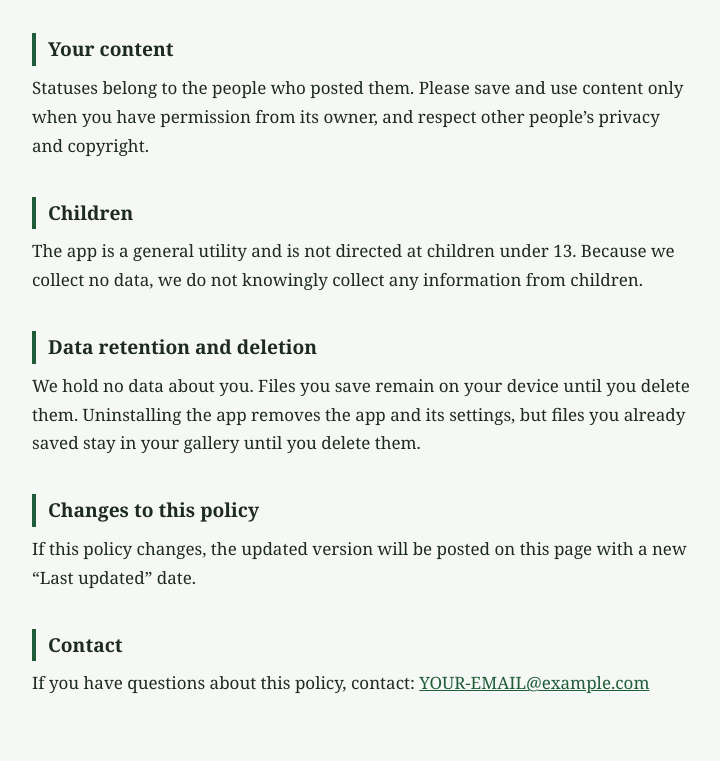
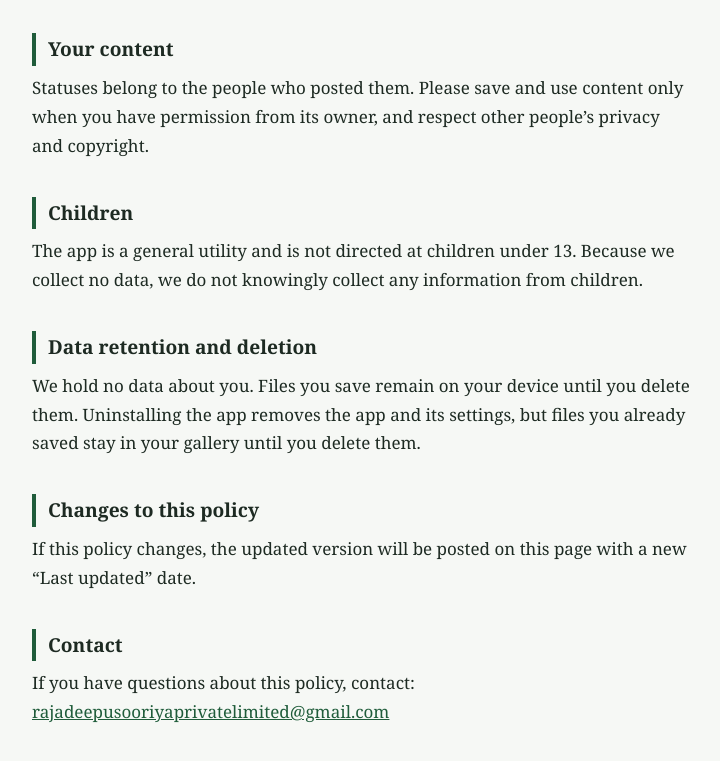
Before and after one commit to Marketer-raja/Statuspocket-privacy, a plain HTML site: page index.html in a window 1280 px wide. Shown: the part 1227-1988 px from the top of the page, without its empty margins (278-998 px from the left). Drawn offline with Linux system fonts and the light colour scheme.

Commit message:
Update index.html

```diff
--- a/index.html
+++ b/index.html
@@ -102,7 +102,7 @@
   <p>If this policy changes, the updated version will be posted on this page with a new &ldquo;Last updated&rdquo; date.</p>
 
   <h2>Contact</h2>
-  <p>If you have questions about this policy, contact: <a href="mailto:YOUR-EMAIL@example.com">YOUR-EMAIL@example.com</a></p>
+  <p>If you have questions about this policy, contact: <a href="mailto:rajadeepusooriyaprivatelimited@gmail.com">rajadeepusooriyaprivatelimited@gmail.com</a></p>
 </main>
 </body>
 </html>
```
